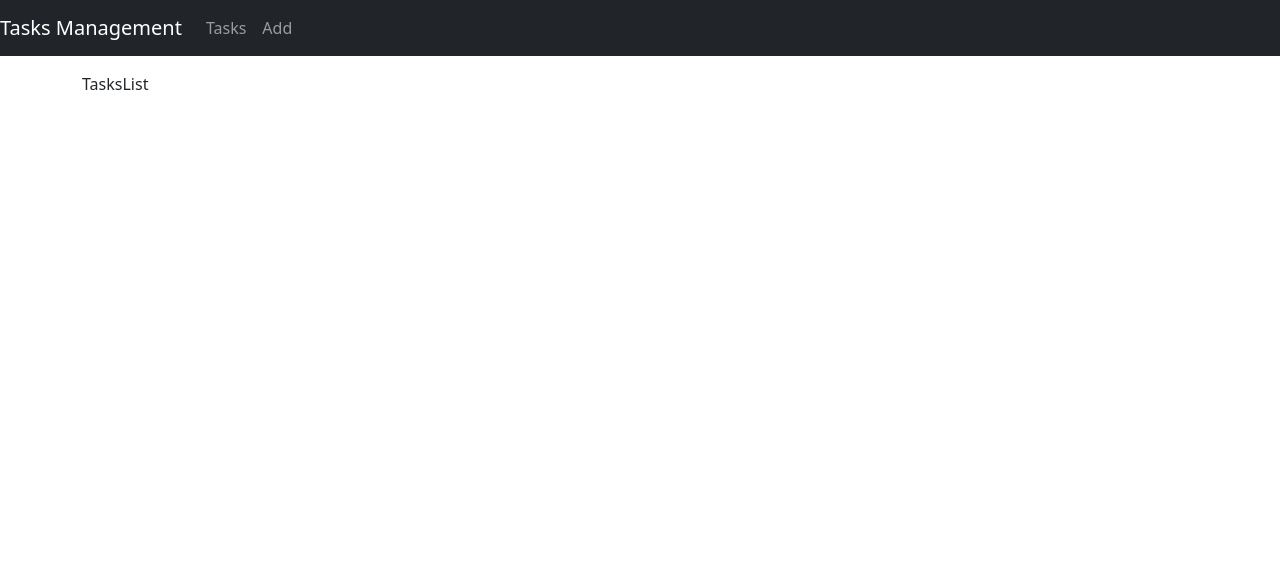
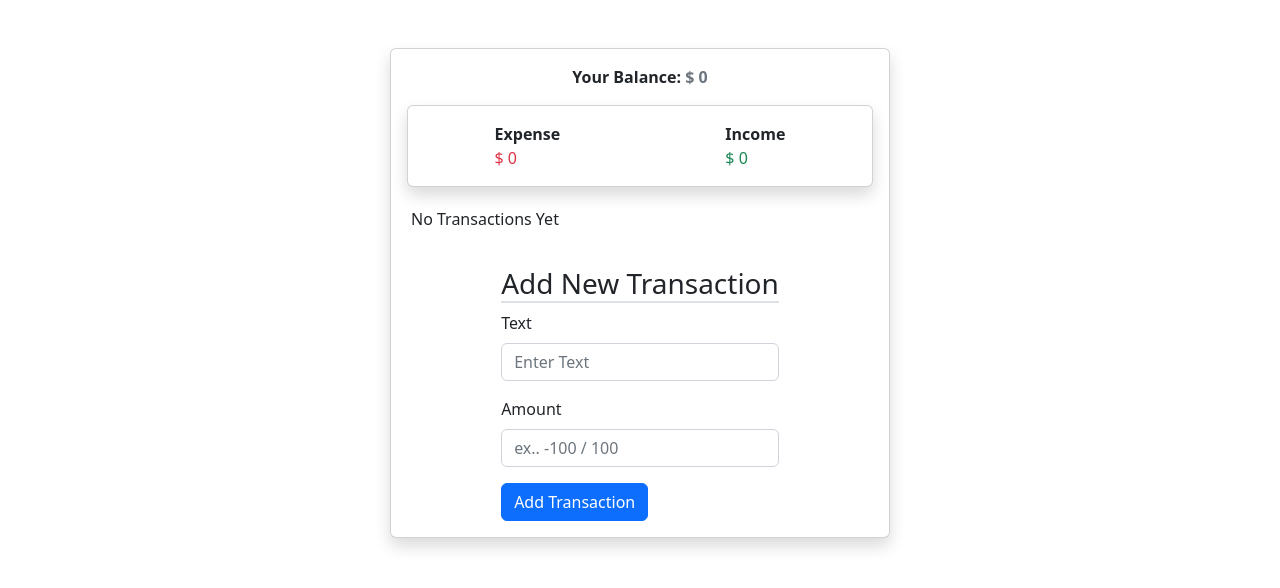
Before and after one commit to DobriJS/React-Typescript-Expense-Tracker, a React (Vite) app: page / in a window 1280 px wide. Shown: the top 588 px of the page. Built offline with nearby package versions, Linux system fonts and the light colour scheme.

Commit message:
Remove task manager app

```diff
--- a/src/App.tsx
+++ b/src/App.tsx
@@ -1,9 +1,8 @@
-// import ExpenseTrackerContainer from './components/ExpenseTracker/ExpenseTrackerContainer';
-import TaskManagerContainer from './components/TaskManager/TaskManagerContainer';
+import ExpenseTrackerContainer from './components/ExpenseTracker/ExpenseTrackerContainer';
 import './App.css';
 
 function App() {
-  return <TaskManagerContainer />;
+  return <ExpenseTrackerContainer />;
 }
 
 export default App;
--- a/src/components/TaskManager/AddTask.tsx
+++ /dev/null
@@ -1,5 +0,0 @@
-const AddTask = () => {
-  return <div>AddTask</div>;
-};
-
-export default AddTask;
--- a/src/components/TaskManager/Task.tsx
+++ /dev/null
@@ -1,5 +0,0 @@
-const Task = () => {
-  return <div>Task</div>;
-};
-
-export default Task;
--- a/src/components/TaskManager/TaskManagerContainer.tsx
+++ /dev/null
@@ -1,38 +0,0 @@
-import { Routes, Route, Link } from 'react-router-dom';
-import Task from './Task';
-import TasksList from './TasksList';
-import AddTask from './AddTask';
-
-const TaskManagerContainer = () => {
-  return (
-    <div>
-      <nav className='navbar navbar-expand navbar-dark bg-dark'>
-        <a href='/tasks' className='navbar-brand'>
-          Tasks Management
-        </a>
-        <div className='navbar-nav mr-auto'>
-          <li className='nav-item'>
-            <Link to={'/tasks'} className='nav-link'>
-              Tasks
-            </Link>
-          </li>
-          <li className='nav-item'>
-            <Link to={'/add'} className='nav-link'>
-              Add
-            </Link>
-          </li>
-        </div>
-      </nav>
-      <div className='container mt-3'>
-        <Routes>
-          <Route path='/' element={<TasksList />} />
-          <Route path='/tasks' element={<TasksList />} />
-          <Route path='/add' element={<AddTask />} />
-          <Route path='/tasks/:id' element={<Task />} />
-        </Routes>
-      </div>
-    </div>
-  );
-};
-
-export default TaskManagerContainer;
--- a/src/components/TaskManager/TasksList.tsx
+++ /dev/null
@@ -1,5 +0,0 @@
-const TasksList = () => {
-  return <div>TasksList</div>;
-};
-
-export default TasksList;
--- a/src/interfaces/TaskProps.ts
+++ /dev/null
@@ -1,6 +0,0 @@
-export interface TaskProps {
-  id?: string | null;
-  title: string;
-  description: string;
-  published?: boolean;
-}
```
Also changed, not shown: src/http-common.ts (deleted, +0 -8 lines), src/redux/taskSlice.ts (deleted, +0 -31 lines).
